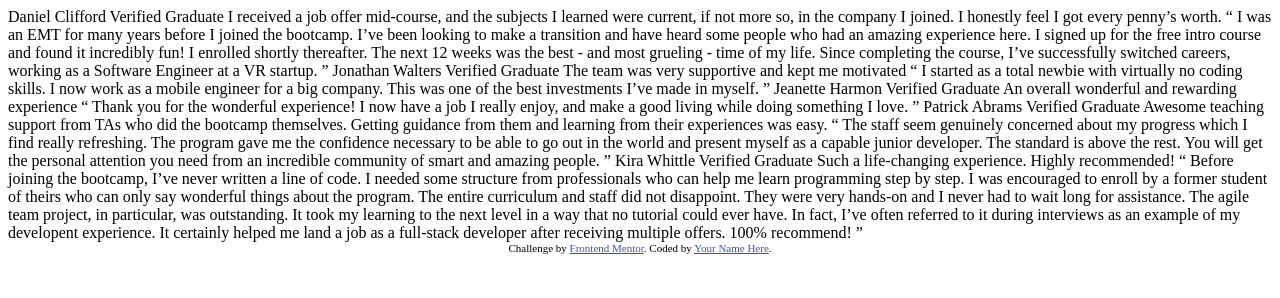
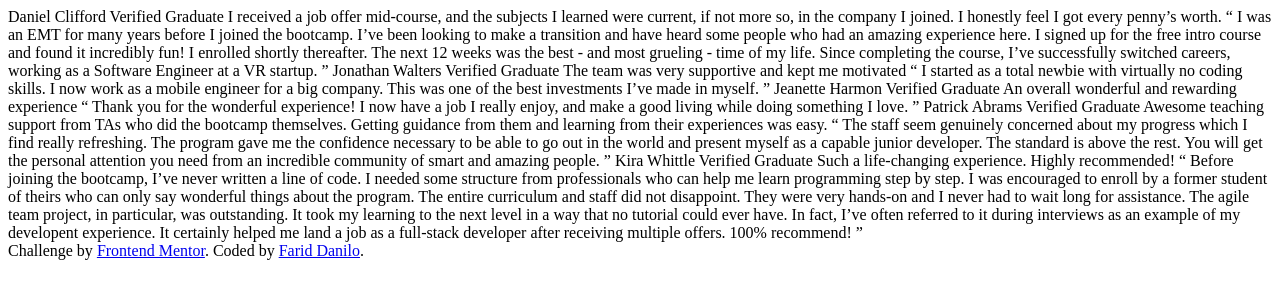
Before and after one commit to FaridDanilo/TestimonialsGridSectionLayout, a plain HTML site: page index.html in a window 1280 px wide. Drawn offline with Linux system fonts and the light colour scheme.

Commit message:
New File assets

```diff
--- /dev/null
+++ b/assets/css/styles.css
@@ -0,0 +1,36 @@
+@import url('https://fonts.googleapis.com/css2?family=Barlow+Semi+Condensed:wght@400;700&display=swap');
+
+* {
+    box-sizing: border-box;
+    margin: 0;
+    padding: 0;
+}
+
+body {
+    font-family: 'Barlow Semi Condensed', sans-serif;
+}
+
+:root {
+    /* Primary Colors */
+    --color-primary-very-light: hsl(260, 100%, 95%);
+    --color-primary-light: hsl(264, 82%, 80%);
+    --color-primary: hsl(263, 55%, 52%);
+
+    /* Neutral Colors */
+    --color-white: hsl(0, 0%, 100%);
+    --color-grey-lightest: hsl(214, 17%, 92%);
+    --color-grey-light: hsl(0, 0%, 81%);
+    --color-grey-medium: hsl(224, 10%, 45%);
+    --color-grey-dark: hsl(217, 19%, 35%);
+    --color-blue-dark: hsl(219, 29%, 14%);
+    --color-black: hsl(0, 0%, 7%);
+}
+
+.attribution {
+    font-size: 11px;
+    text-align: center;
+}
+
+.attribution a {
+    color: hsl(228, 45%, 44%);
+}
--- a/index.html
+++ b/index.html
@@ -1,19 +1,13 @@
 <!DOCTYPE html>
 <html lang="en">
+
 <head>
   <meta charset="UTF-8">
-  <meta name="viewport" content="width=device-width, initial-scale=1.0"> <!-- displays site properly based on user's device -->
+  <meta name="viewport" content="width=device-width, initial-scale=1.0">
+  <link rel="icon" type="image/png" sizes="32x32" href="./images/favicon-32x32.png">
+  <title>Frontend Mentor | [Challenge Name Here]</title>
+</head>
 
-  <link rel="icon" type="image/png" sizes="32x32" href="./images/favicon-32x32.png">
-
-  <title>Frontend Mentor | [Challenge Name Here]</title>
-
-  <!-- Feel free to remove these styles or customise in your own stylesheet 👍 -->
-  <style>
-    .attribution { font-size: 11px; text-align: center; }
-    .attribution a { color: hsl(228, 45%, 44%); }
-  </style>
-</head>
 <body>
   Daniel Clifford
   Verified Graduate
@@ -69,8 +63,11 @@
   100% recommend! ”
 
   <div class="attribution">
-    Challenge by <a href="https://www.frontendmentor.io?ref=challenge" target="_blank">Frontend Mentor</a>.
-    Coded by <a href="#">Your Name Here</a>.
+    Challenge by <a href="https://www.frontendmentor.io?ref=challenge" target="_blank"
+      rel="noopener noreferrer">Frontend Mentor</a>.
+    Coded by <a href="https://github.com/FaridDanilo/FaridDanilo" target="_blank" rel="noopener noreferrer">Farid
+      Danilo</a>.
   </div>
 </body>
+
 </html>
```
Also changed, not shown: assets/design/desktop-design.jpg (renamed from design/desktop-design.jpg), assets/design/mobile-design.jpg (renamed from design/mobile-design.jpg), assets/images/bg-pattern-quotation.svg (renamed from images/bg-pattern-quotation.svg), assets/images/favicon-32x32.png (renamed from images/favicon-32x32.png), assets/images/image-daniel.jpg (renamed from images/image-daniel.jpg), assets/images/image-jeanette.jpg (renamed from images/image-jeanette.jpg), assets/images/image-jonathan.jpg (renamed from images/image-jonathan.jpg), assets/images/image-kira.jpg (renamed from images/image-kira.jpg), assets/images/image-patrick.jpg (renamed from images/image-patrick.jpg).
